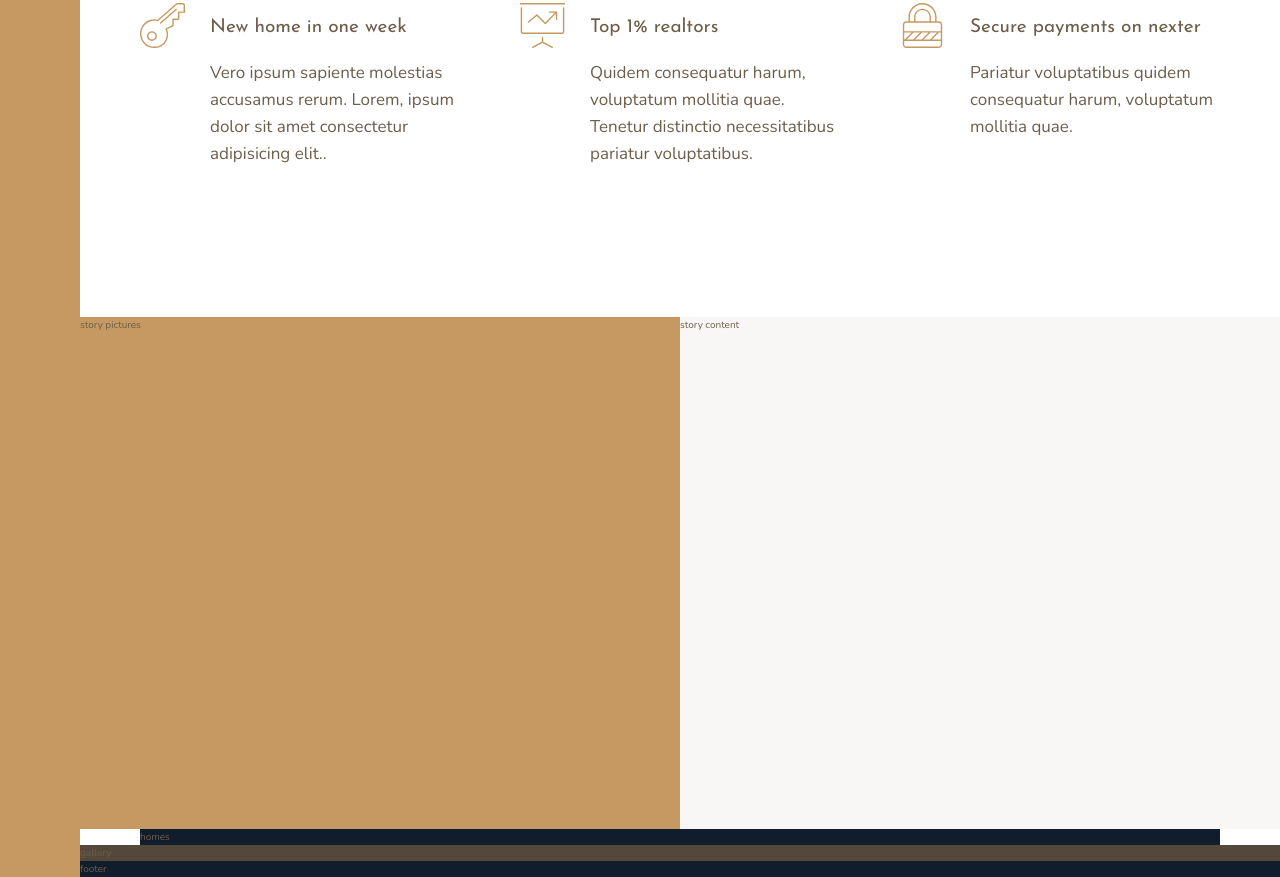
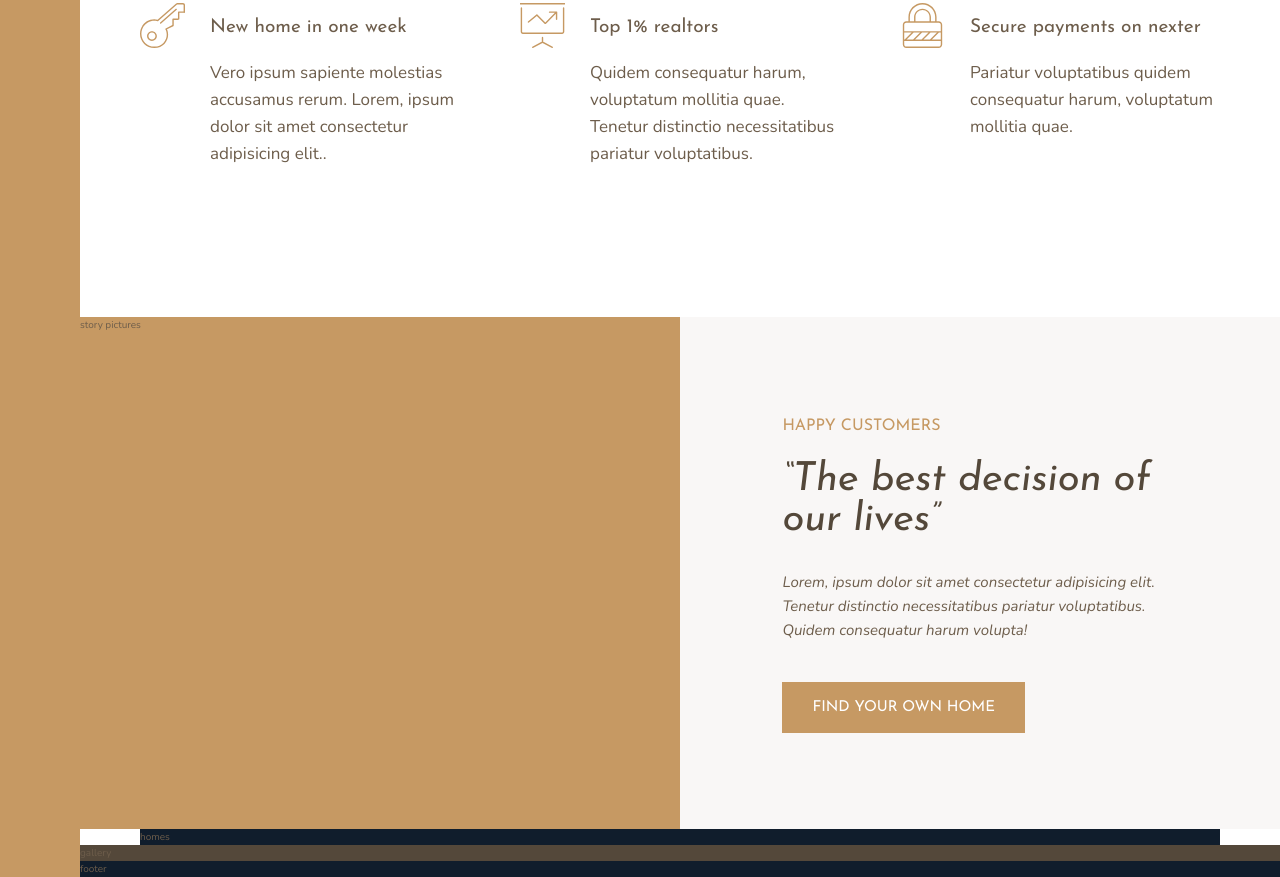
Before and after one commit to SarandaSadiku/Nexter-Project, a website: page index.html in a window 1280 px wide. Shown: the part 991-1868 px from the top of the page. Drawn offline with nearby package versions, Linux system fonts and the light colour scheme.

Commit message:
Building the Story Section - Part 1

```diff
--- a/index.html
+++ b/index.html
@@ -75,7 +75,10 @@
         </div>
 
         <div class="story__content">
-            story content
+            <h3 class="heading-3 mb-sm">Happy Customers</h3>
+            <h2 class="heading-2 heading-2--dark mb-md">&ldquo;The best decision of our lives&rdquo;</h2>
+            <p class="story__text">Lorem, ipsum dolor sit amet consectetur adipisicing elit. Tenetur distinctio necessitatibus pariatur voluptatibus. Quidem consequatur harum volupta!</p>
+            <button class="btn">Find your own home</button>
         </div>
 
         <section class="homes">
--- a/sass/_story.scss
+++ b/sass/_story.scss
@@ -8,5 +8,22 @@
     &__content {
         background-color: $color-grey-light-1;
         grid-column: col-start 5 / full-end;
+
+        padding: 6rem 8vw;
+
+        // display: flex;
+        // flex-direction: column;
+        // justify-content: center;
+        // align-items: flex-start;
+
+        display: grid;
+        align-content: center;
+        justify-items: start;
+    }
+
+    &__text {
+        font-size: 1.5rem;
+        font-style: italic;
+        margin-bottom: 4rem;
     }
 }
--- a/sass/_typography.scss
+++ b/sass/_typography.scss
@@ -10,10 +10,21 @@
 
 .heading-2 {
     @extend %heading;
+    font-size: 4rem;
+    font-style: italic;
+    line-height: 1;
+
+    &--light { color: $color-grey-light-1; }
+    &--dark { color: $color-grey-dark-1; }
 }
 
 .heading-3 {
     @extend %heading;
+
+    font-size: 1.6rem;
+    color: $color-primary;
+    text-transform: uppercase;
+
 }
 
 .heading-4 {
@@ -23,3 +34,25 @@
    &--light { color: $color-grey-light-1; }
    &--dark { color: $color-grey-dark-1; }
 }
+
+.btn {
+    background-color: $color-primary;
+    color: #fff;
+    border: none;
+    border-radius: 0;
+    font-family: $font-display;
+    font-size: 1.5rem;
+    text-transform: uppercase;
+    padding: 1.8rem 3rem;
+    cursor: pointer;
+    transition: all .2s;
+
+     &:hover {
+        background-color: $color-primary-dark;
+     }
+}
+
+.mb-sm { margin-bottom: 2rem; }
+.mb-md { margin-bottom: 3rem; }
+.mb-lg { margin-bottom: 4rem; }
+.mb-hg { margin-bottom: 8rem; }
```
Also changed, not shown: css/style.css.
